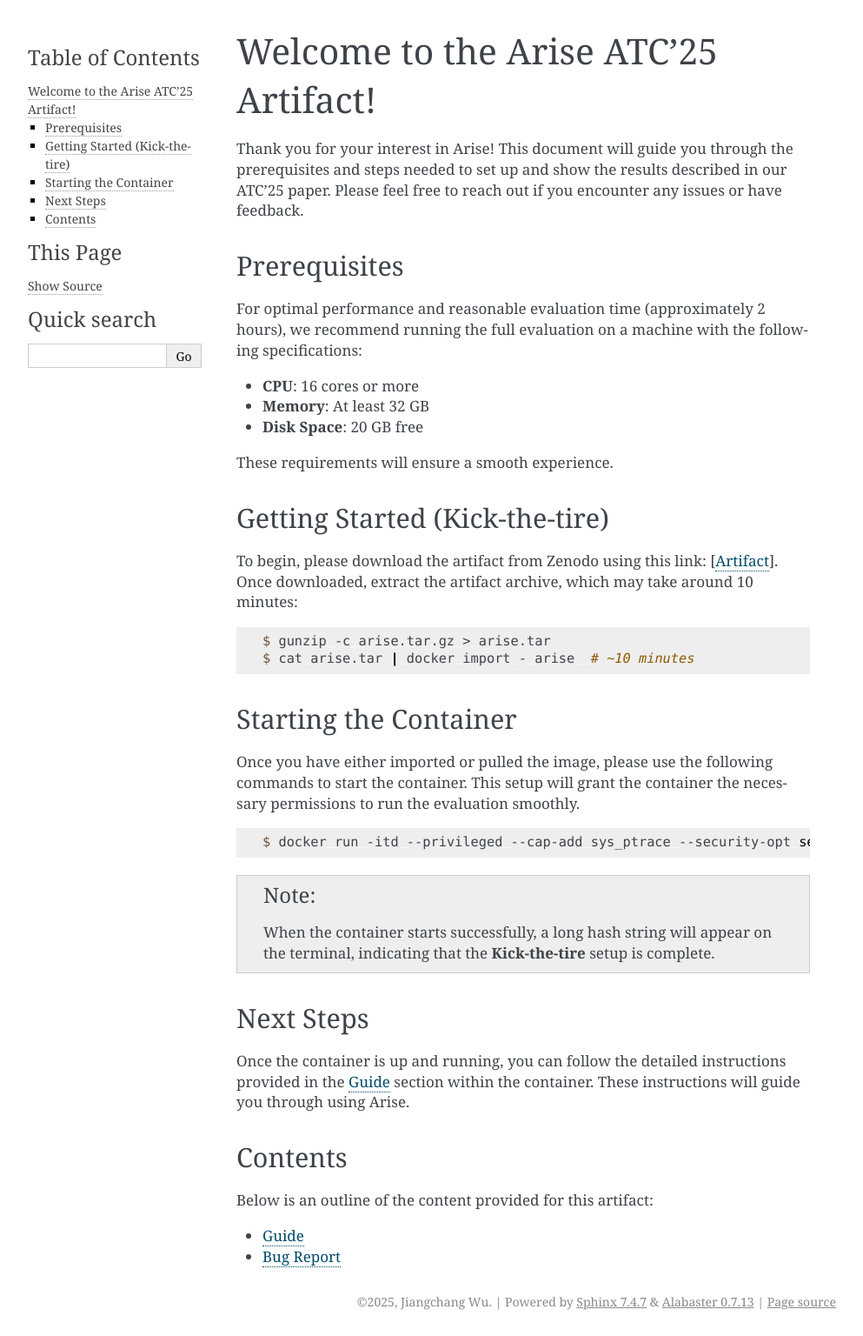
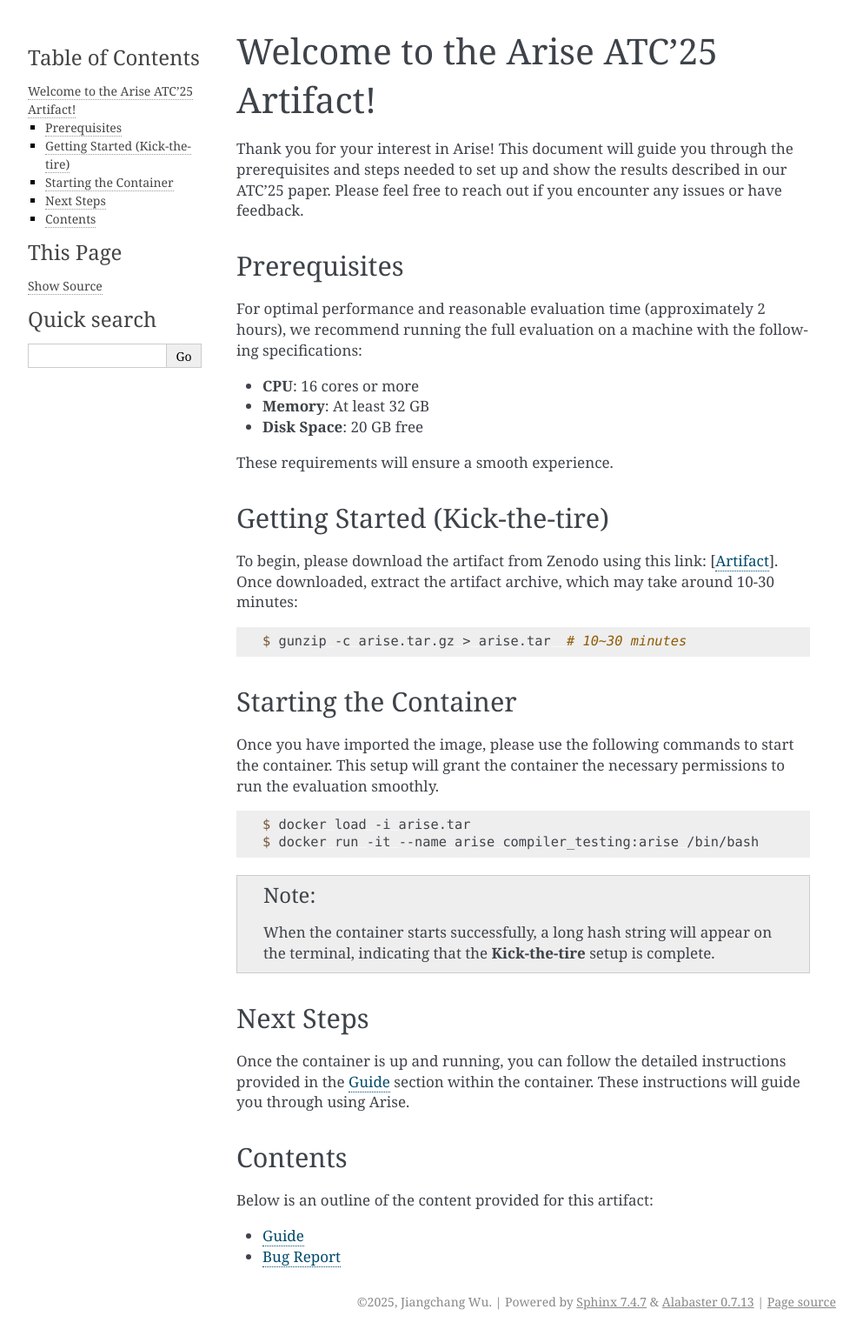
Before and after one commit to wjccst/arise_doc, a Sphinx documentation site: the page built from docs/source/index.rst, in a window 1280 px wide. Shown: the whole page at 87% size, without its empty margins (148-1141 px from the left). Built offline with Sphinx 7.4.7, drawn with Linux system fonts in a browser that asks for light colours.

Commit message:
Update index.rst

```diff
--- a/docs/source/index.rst
+++ b/docs/source/index.rst
@@ -19,21 +19,21 @@
 Getting Started (Kick-the-tire)
 ---------------
 
-To begin, please download the artifact from Zenodo using this link: [`Artifact <https://doi.org/10.5281/zenodo.14053328>`_]. Once downloaded, extract the artifact archive, which may take around 10 minutes:
+To begin, please download the artifact from Zenodo using this link: [`Artifact <https://doi.org/10.5281/zenodo.15375790>`_]. Once downloaded, extract the artifact archive, which may take around 10-30 minutes:
 
 .. code-block:: console
 
-  $ gunzip -c arise.tar.gz > arise.tar
-  $ cat arise.tar | docker import - arise  # ~10 minutes
+  $ gunzip -c arise.tar.gz > arise.tar  # 10~30 minutes
 
 Starting the Container
 ----------------------
 
-Once you have either imported or pulled the image, please use the following commands to start the container. This setup will grant the container the necessary permissions to run the evaluation smoothly.
+Once you have imported the image, please use the following commands to start the container. This setup will grant the container the necessary permissions to run the evaluation smoothly.
 
 .. code-block:: console
 
-  $ docker run -itd --privileged --cap-add sys_ptrace --security-opt seccomp=unconfined --name devil devil /bin/bash
+  $ docker load -i arise.tar
+  $ docker run -it --name arise compiler_testing:arise /bin/bash
 
 .. note::
 
```
